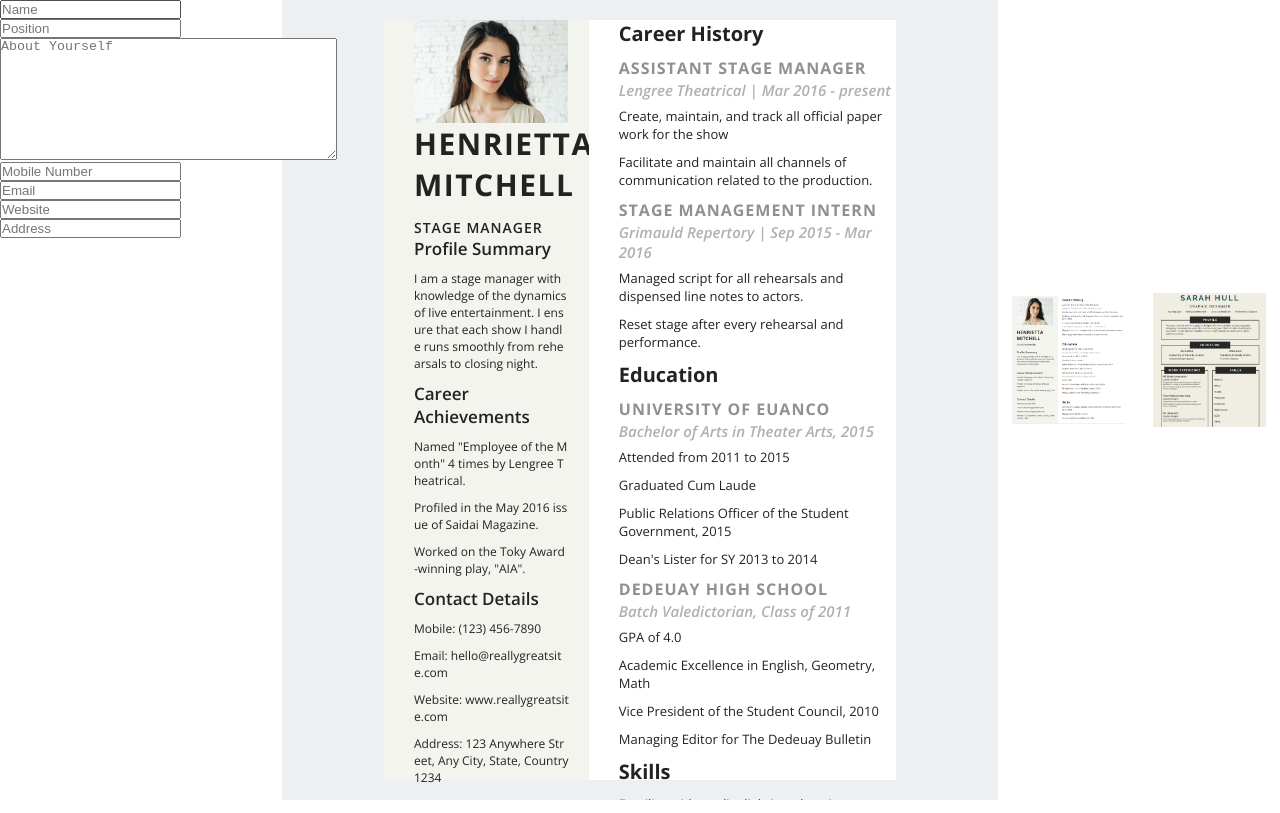
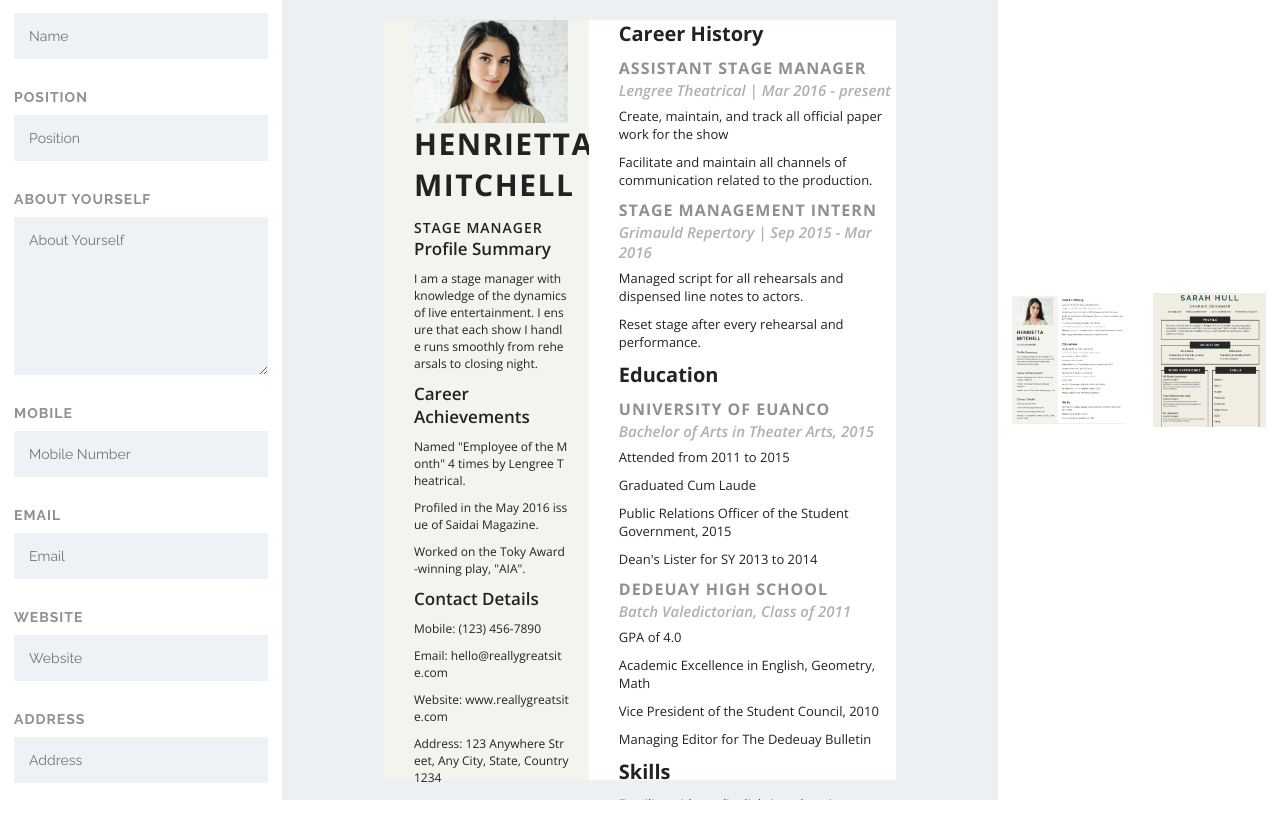
Before and after one commit to CodingMaven1/ProResume, a React (Create React App) app: page / in a window 1280 px wide. Built offline with nearby package versions, Linux system fonts and the light colour scheme.

Commit message:
Styled the Personal Info section for Input

```diff
--- a/src/Components/Input/Input.jsx
+++ b/src/Components/Input/Input.jsx
@@ -6,16 +6,25 @@ const Input = (props) => {
     switch(props.type){
         case "text":
             return(
-                <input className="Input" onChange={props.changed} value={props.value} type={props.type} placeholder={props.placeholder} />
+                <div className="Input">
+                    <label className="Input--Label">{props.label}</label>
+                    <input className="Input--Text" onChange={props.changed} value={props.value} type={props.type} placeholder={props.placeholder} />
+                </div>
             )
         case "textarea":
             return(
-                <textarea className="Input--Select" rows={props.row} cols={props.col} onChange={props.changed} value={props.value} placeholder={props.placeholder} />
+                <div className="Input">
+                    <label className="Input--Label">{props.label}</label>
+                    <textarea className="Input--Text" rows={props.row} cols={props.col} onChange={props.changed} value={props.value} placeholder={props.placeholder} />
+                </div>
             )
         default:
             return(
-                <input className="Input" onChange={props.changed} value={props.value} type={props.type} placeholder={props.placeholder} />
-            )
+                <div className="Input">
+                    <label className="Input--Label">{props.label}</label>
+                    <input className="Input--Text" onChange={props.changed} value={props.value} type={props.type} placeholder={props.placeholder} />
+                </div>
+                )
     }
 
 }
--- a/src/Components/Input/Input.scss
+++ b/src/Components/Input/Input.scss
@@ -0,0 +1,27 @@
+.Input{
+    display: flex;
+    flex-direction: column;
+    align-items: flex-start;
+    width: 90%;
+
+    .Input--Label{
+        font-size: 1.4rem;
+        text-transform: uppercase;
+        letter-spacing: 1px;
+        font-weight: 700;
+        color: #909090;
+        padding-bottom: 1rem;
+    }
+
+    .Input--Text{
+        font-family: 'Raleway', sans-serif;
+        outline: 0;
+        background: #edf2f7;
+        width: 100%;
+        border: 0;
+        margin-bottom: 3rem;
+        padding: 15px;
+        font-size: 14px;
+    }
+
+}
--- a/src/Containers/LeftNav/LeftNavComponents/PersonalInfo/PersonalInfo.jsx
+++ b/src/Containers/LeftNav/LeftNavComponents/PersonalInfo/PersonalInfo.jsx
@@ -19,13 +19,13 @@ class PersonalInfo extends React.Component{
     render(){
         return(
             <div className="PersonalInfo">
-                <Input changed={event => this.onChangeHandler(event,"Name")} type="text" placeholder="Name" />
-                <Input changed={event => this.onChangeHandler(event,"Pos")} type="text" placeholder="Position" />
-                <Input changed={event => this.onChangeHandler(event,"About")} type="textarea" placeholder="About Yourself" row="8" col="40" />
-                <Input changed={event => this.onChangeHandler(event,"Mobile")} type="text" placeholder="Mobile Number" />
-                <Input changed={event => this.onChangeHandler(event,"Email")} type="text" placeholder="Email" />
-                <Input changed={event => this.onChangeHandler(event,"Website")} type="text" placeholder="Website" />
-                <Input changed={event => this.onChangeHandler(event,"Address")} type="text" placeholder="Address" />
+                <Input label="Name" changed={event => this.onChangeHandler(event,"Name")} type="text" placeholder="Name" />
+                <Input label="Position" changed={event => this.onChangeHandler(event,"Pos")} type="text" placeholder="Position" />
+                <Input label="About Yourself" changed={event => this.onChangeHandler(event,"About")} type="textarea" placeholder="About Yourself" row="8" col="40" />
+                <Input label="Mobile" changed={event => this.onChangeHandler(event,"Mobile")} type="text" placeholder="Mobile Number" />
+                <Input label="Email" changed={event => this.onChangeHandler(event,"Email")} type="text" placeholder="Email" />
+                <Input label="Website" changed={event => this.onChangeHandler(event,"Website")} type="text" placeholder="Website" />
+                <Input label="Address" changed={event => this.onChangeHandler(event,"Address")} type="text" placeholder="Address" />
             </div>
         )
     }
--- a/src/Containers/LeftNav/LeftNavComponents/PersonalInfo/PersonalInfo.scss
+++ b/src/Containers/LeftNav/LeftNavComponents/PersonalInfo/PersonalInfo.scss
@@ -0,0 +1,12 @@
+@mixin flexCenter {
+    display: flex;
+    align-items: center;
+    justify-content: center;
+}
+
+.PersonalInfo{
+    height: 100vh;
+    width: 22vw;
+    flex-direction: column;
+    @include flexCenter;
+}
--- a/src/index.css
+++ b/src/index.css
@@ -1,3 +1,5 @@
+@import url('https://fonts.googleapis.com/css?family=Raleway:400,500,600,700&display=swap');
+
 *{
   padding: 0;
   margin: 0;
@@ -7,3 +9,7 @@
 html{
   font-size: 62.5%;
 }
+
+body{
+  font-family: 'Raleway', sans-serif;
+}
```
